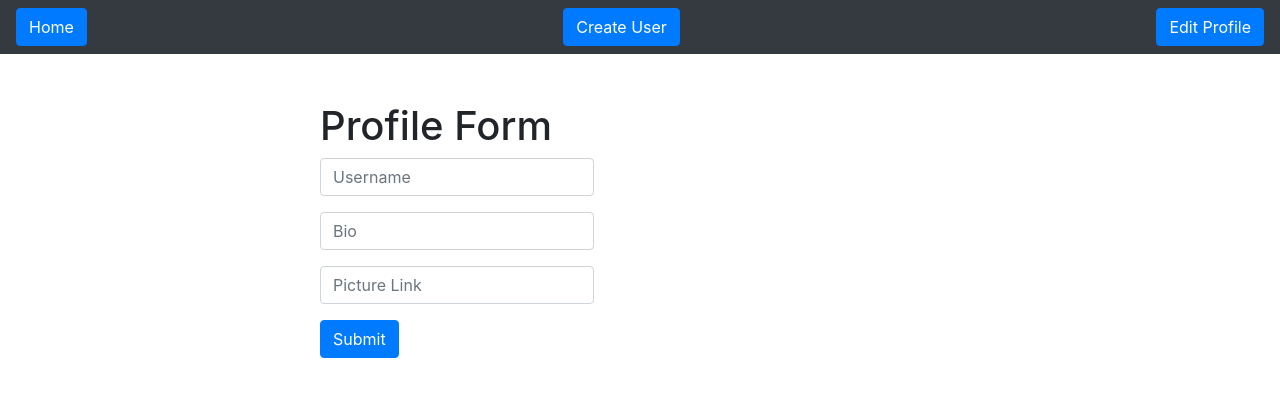
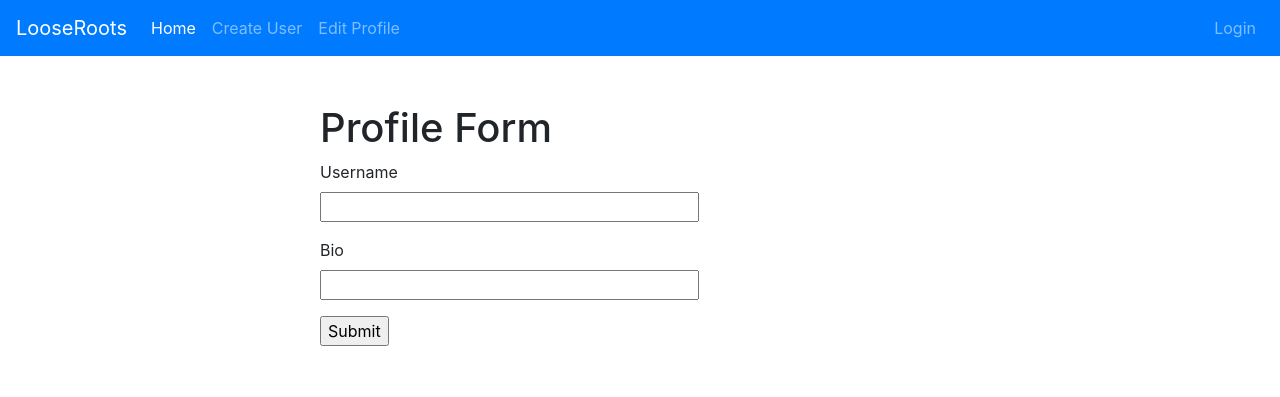
Before and after one commit to looseroots/Backend-Web-App, a Flask app: page /profile in a window 1280 px wide. Shown: the top 397 px of the page. Run offline with Flask 2, Linux system fonts and the light colour scheme; some libraries are stand-ins or nearby versions.

Commit message:
Removed macros (which cannot be commented out using html commenting)

```diff
--- a/app/forms.py
+++ b/app/forms.py
@@ -1,5 +1,5 @@
 from flask_wtf import FlaskForm
-from wtforms import StringField
+from wtforms import StringField, SubmitField
 from wtforms.validators import DataRequired
 
 class CreateUser(FlaskForm):
@@ -8,8 +8,9 @@ class CreateUser(FlaskForm):
 	password = StringField('Password', validators=[DataRequired()])
 	first_name = StringField('First Name', validators=[DataRequired()])
 	phone = StringField('Phone Number', validators=[DataRequired()])
+	submit = SubmitField('Sign In')
 
 class EditProfile(FlaskForm):
 	username = StringField('Username', validators=[DataRequired()])
 	bio = StringField('Bio', validators=[DataRequired()])
-	profile_picture_link = StringField('Profile Picture', validators=[DataRequired()])
+	submit = SubmitField('Submit')
--- a/app/templates/base.html
+++ b/app/templates/base.html
@@ -8,10 +8,29 @@
 	<title>Looseroots</title>
 
 	<!-- Navbar -->
-	<nav class="navbar navbar-dark bg-dark">
-		<a href="{{ url_for('index') }}" class="btn btn-primary"> Home </a>
-		<a href="{{ url_for('user') }}" class="btn btn-primary"> Create User </a>
-		<a href="{{ url_for('profile') }}" class="btn btn-primary"> Edit Profile </a>
+	<nav class="navbar navbar-expand-md navbar-dark bg-primary">
+	    <a class="navbar-brand abs" href="{{ url_for('index') }}">LooseRoots</a>
+	    <button class="navbar-toggler" type="button" data-toggle="collapse" data-target="#collapsingNavbar">
+	        <span class="navbar-toggler-icon"></span>
+	    </button>
+	    <div class="navbar-collapse collapse" id="collapsingNavbar">
+	        <ul class="navbar-nav">
+	            <li class="nav-item active">
+	                <a class="nav-link" href="{{ url_for('index') }}">Home</a>
+	            </li>
+	            <li class="nav-item">
+	                <a class="nav-link" href="{{ url_for('user') }}">Create User</a>
+	            </li>
+	            <li class="nav-item">
+	                <a class="nav-link" href="{{ url_for('profile') }}" data-toggle="collapse">Edit Profile</a>
+	            </li>
+	        </ul>
+	        <ul class="navbar-nav ml-auto">
+	            <li class="nav-item">
+	                <a class="nav-link" href="" data-target="#myModal" data-toggle="modal">Login</a>
+	            </li>
+	        </ul>
+	    </div>
 	</nav>
 
 </head>
--- a/app/templates/profile.html
+++ b/app/templates/profile.html
@@ -1,4 +1,3 @@
-{% import "macros.html" as macros %}
 {% extends "base.html" %}
 
 <body>
@@ -9,11 +8,19 @@
 		<div class="col-sm-3"></div>
 			<div class=col-lg">
 				<h1>Profile Form</h1>
-				{% call macros.render_form(profileform) %}
-					{{ macros.render_field(profileform.username, label_visible=false, placeholder='Username') }}
-					{{ macros.render_field(profileform.bio, label_visible=false, placeholder='Bio') }}
-					{{ macros.render_field(profileform.profile_picture_link, label_visible=false, placeholder='Picture Link')}}
-				{% endcall %}
+
+				<form action="" method="post" novalidate>
+			        {{ profileform.hidden_tag() }}
+			        <p>
+			            {{ profileform.username.label }}<br>
+			            {{ profileform.username(size=32) }}
+			        </p>
+			        <p>
+			            {{ profileform.bio.label }}<br>
+			            {{ profileform.bio(size=32) }}
+			        </p>
+			        <p>{{ profileform.submit() }}</p>
+	    		</form>
 			</div>
 		<div class="col-sm-3"></div>
 	</div>
--- a/app/views.py
+++ b/app/views.py
@@ -1,4 +1,4 @@
-from flask import redirect, url_for, render_template, request, jsonify
+from flask import redirect, url_for, render_template, request, jsonify, flash
 from app.forms import CreateUser, EditProfile
 from app import app, gmaps, cred
 
@@ -17,20 +17,20 @@ def index():
 
 @app.route('/user', methods=['GET', 'POST'])
 def user():
-	userform = CreateUser()
+	form = CreateUser()
 
-	if userform.validate_on_submit():
+	if form.validate_on_submit():
 		user = auth.create_user(
-			uid=str(userform.username.data),
-			email=str(userform.email.data),
+			uid=form.username.data,
+			email=form.email.data,
 			email_verified=False,
-			phone_number=str(userform.phone.data),
-			password=str(userform.password.data),
-			display_name=str(userform.display_name.data),
+			# phone_number=form.phone.data,
+			password=str(form.password.data),
+			display_name=form.username.data,
 			disabled=False)
-		print('Sucessfully created new user: {0}'.format(user.uid))
+		return redirect(url_for('profile'))
 
-	return render_template("user.html", userform=userform)
+	return render_template("user.html", title='Create User', form=form)
 
 
 @app.route('/profile', methods=['GET', 'POST'])
@@ -42,18 +42,17 @@ def profile():
 
 		profile = {
 			u'bio': profileform.bio.data,
-			u'profile_picture_link': profileform.profile_picture_link.data
 		}
+		db.collection(u'users').document(user_id).set(profile)
+		return redirect(url_for('index'))
 
-		db.collection(u'users').document(user_id).set(profile)
-
-	return render_template("profile.html", profileform=profileform)
+	return render_template("profile.html", title='Edit Profile', profileform=profileform)
 
 
 @app.route('/create', methods=['GET', 'POST'])
 def createUser():
 	user = auth.create_user(
-		uid='username',
+		uid=str("username"),
 	    email='user@example.com',
 	    email_verified=False,
 	    phone_number='+15555550100',
```
Also changed, not shown: app/templates/index.html (+7 -2 lines), app/templates/user.html (+24 -7 lines).
